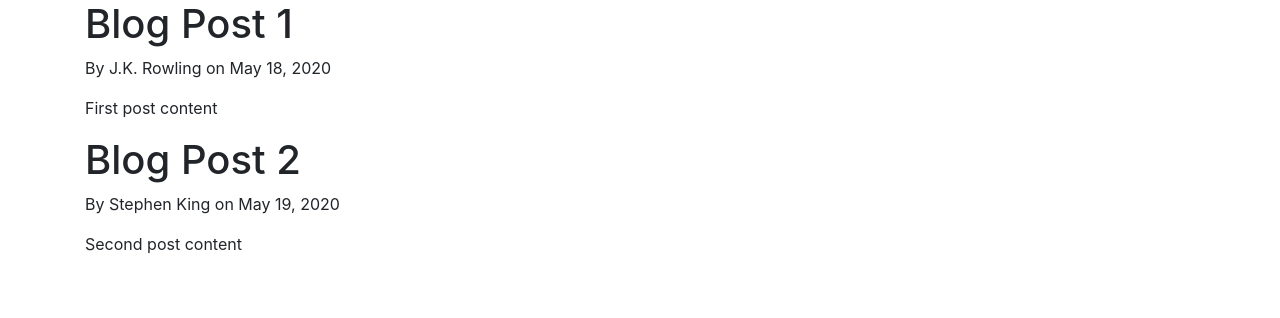
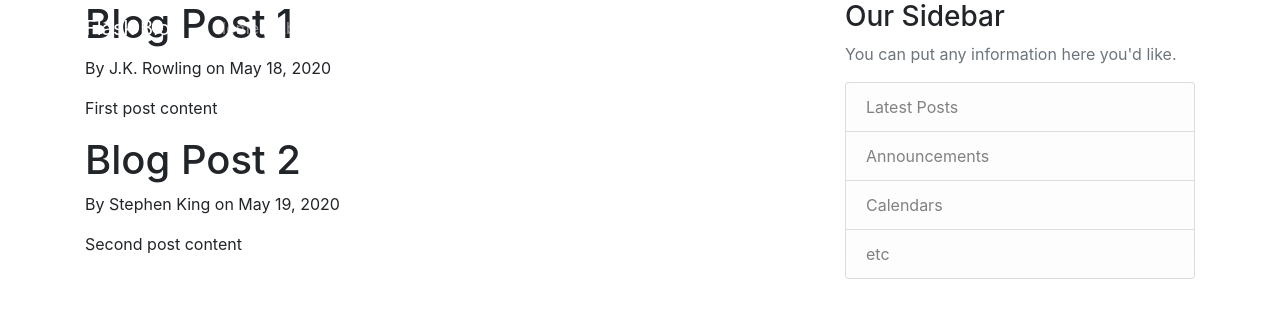
Before and after one commit to MichielPeeraer/Flask-Blog, a Flask app: page / in a window 1280 px wide. Shown: the top 318 px of the page. Run offline with Flask 2, Linux system fonts and the light colour scheme; some libraries are stand-ins or nearby versions.

Commit message:
Update layout.html
-added html

```diff
--- a/templates/layout.html
+++ b/templates/layout.html
@@ -1,6 +1,7 @@
 <!DOCTYPE html>
 <html lang="en">
 <head>
+
     <meta charset="UTF-8">
     <meta name="viewport" content="width=device-width, initial-scale=1.0">
 
@@ -16,16 +17,58 @@
     {% else %}
         <title>Flask Blog</title>
     {% endif %}
+
 </head>
 <body>
-    <div class="container">
-        {% block content %}{% endblock content %}
-    </div>
+
+    <header class="site-header">
+        <nav class="navbar navbar-expand-md navbar-dark bg-steel fixed-top">
+            <div class="container">
+                <a class="navbar-brand mr-4" href="/">Flask Blog</a>
+                <button class="navbar-toggler" type="button" data-toggle="collapse" data-target="#navbarToggle" aria-controls="navbarToggle" aria-expanded="false" aria-label="Toggle navigation">
+                    <span class="navbar-toggler-icon"></span>
+                </button>
+                <div class="collapse navbar-collapse" id="navbarToggle">
+                    <div class="navbar-nav mr-auto">
+                        <a class="nav-item nav-link" href="/">Home</a>
+                        <a class="nav-item nav-link" href="/about">About</a>
+                    </div>
+                    <!-- Navbar Right Side -->
+                    <div class="navbar-nav">
+                        <a class="nav-item nav-link" href="/login">Login</a>
+                        <a class="nav-item nav-link" href="/register">Register</a>
+                    </div>
+                </div>
+            </div>
+        </nav>
+    </header>
+
+    <main role="main" class="container">
+        <div class="row">
+            <div class="col-md-8">
+                {% block content %}{% endblock %}
+            </div>
+            <div class="col-md-4">
+                <div class="content-section">
+                    <h3>Our Sidebar</h3>
+                    <p class='text-muted'>You can put any information here you'd like.
+                        <ul class="list-group">
+                            <li class="list-group-item list-group-item-light">Latest Posts</li>
+                            <li class="list-group-item list-group-item-light">Announcements</li>
+                            <li class="list-group-item list-group-item-light">Calendars</li>
+                            <li class="list-group-item list-group-item-light">etc</li>
+                        </ul>
+                    </p>
+                </div>
+            </div>
+        </div>
+    </main>
 
     <!-- Optional JavaScript -->
     <!-- jQuery first, then Popper.js, then Bootstrap JS -->
     <script src="https://code.jquery.com/jquery-3.5.1.slim.min.js" integrity="sha384-DfXdz2htPH0lsSSs5nCTpuj/zy4C+OGpamoFVy38MVBnE+IbbVYUew+OrCXaRkfj" crossorigin="anonymous"></script>
     <script src="https://cdn.jsdelivr.net/npm/popper.js@1.16.0/dist/umd/popper.min.js" integrity="sha384-Q6E9RHvbIyZFJoft+2mJbHaEWldlvI9IOYy5n3zV9zzTtmI3UksdQRVvoxMfooAo" crossorigin="anonymous"></script>
     <script src="https://stackpath.bootstrapcdn.com/bootstrap/4.5.0/js/bootstrap.min.js" integrity="sha384-OgVRvuATP1z7JjHLkuOU7Xw704+h835Lr+6QL9UvYjZE3Ipu6Tp75j7Bh/kR0JKI" crossorigin="anonymous"></script>
+
 </body>
 </html>
```
